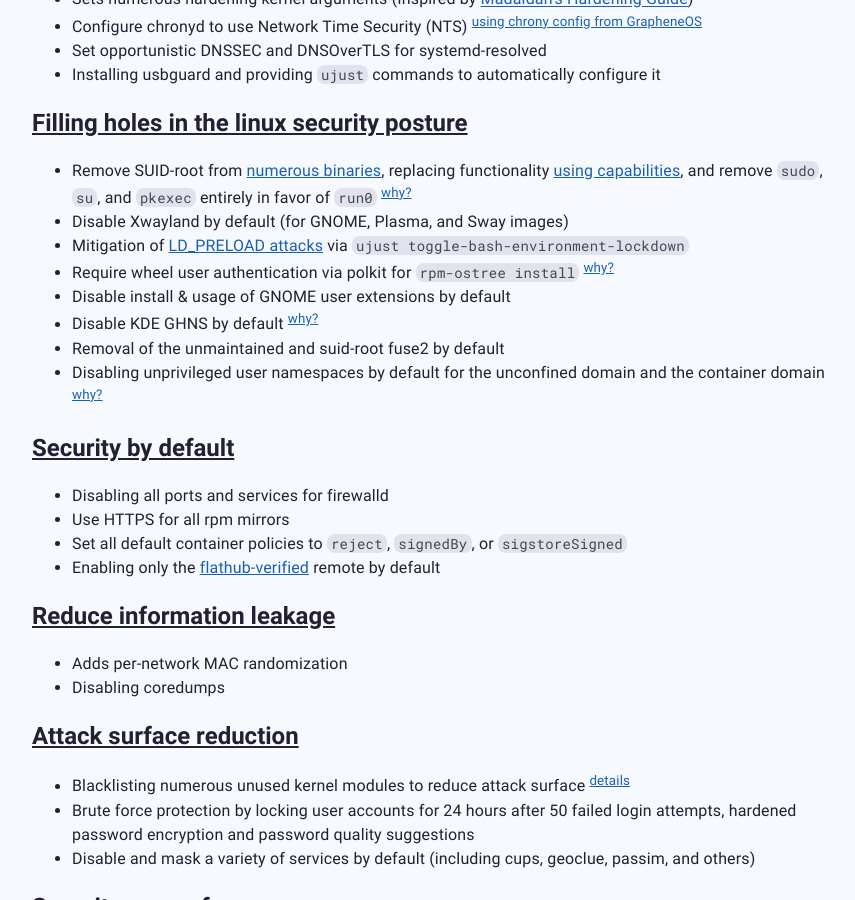
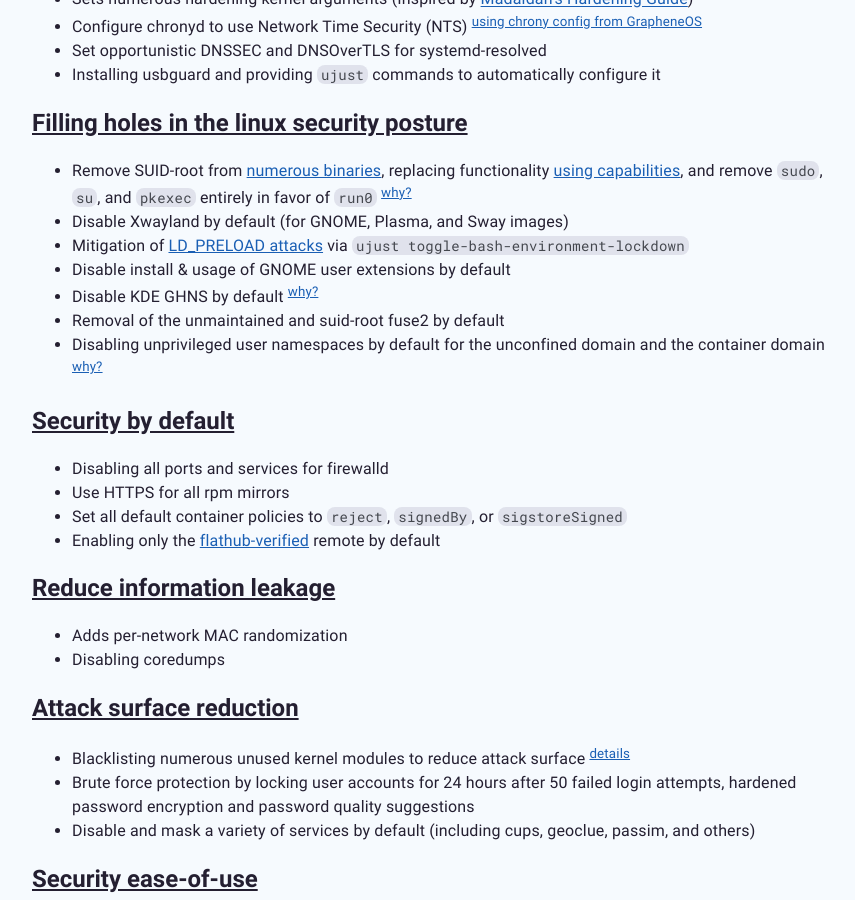
Before and after one commit to secureblue/secureblue.github.io, a Jekyll site: the page built from content/FEATURES.md, in a window 1280 px wide and 900 px high, scrolled down 370 px. Shown: the whole window, without its empty margins (208-1063 px from the left). Built offline with Jekyll 4.4.1, drawn with Linux system fonts in a browser that asks for light colours.

Commit message:
chore: remove no longer relevant item (#44)

```diff
--- a/content/FEATURES.md
+++ b/content/FEATURES.md
@@ -22,7 +22,6 @@
 - Remove SUID-root from [numerous binaries](https://github.com/secureblue/secureblue/blob/live/files/scripts/removesuid.sh), replacing functionality [using capabilities](https://github.com/secureblue/secureblue/blob/live/files/system/usr/bin/setcapsforunsuidbinaries), and remove `sudo`, `su`, and `pkexec` entirely in favor of `run0` <sup>[why?](https://mastodon.social/@pid_eins/112353324518585654)</sup>
 - Disable Xwayland by default (for GNOME, Plasma, and Sway images)
 - Mitigation of [LD_PRELOAD attacks](https://github.com/Aishou/wayland-keylogger) via `ujust toggle-bash-environment-lockdown`
-- Require wheel user authentication via polkit for `rpm-ostree install` <sup>[why?](https://github.com/rohanssrao/silverblue-privesc)
 - Disable install & usage of GNOME user extensions by default
 - Disable KDE GHNS by default <sup>[why?](https://blog.davidedmundson.co.uk/blog/kde-store-content/)</sup>
 - Removal of the unmaintained and suid-root fuse2 by default
```
